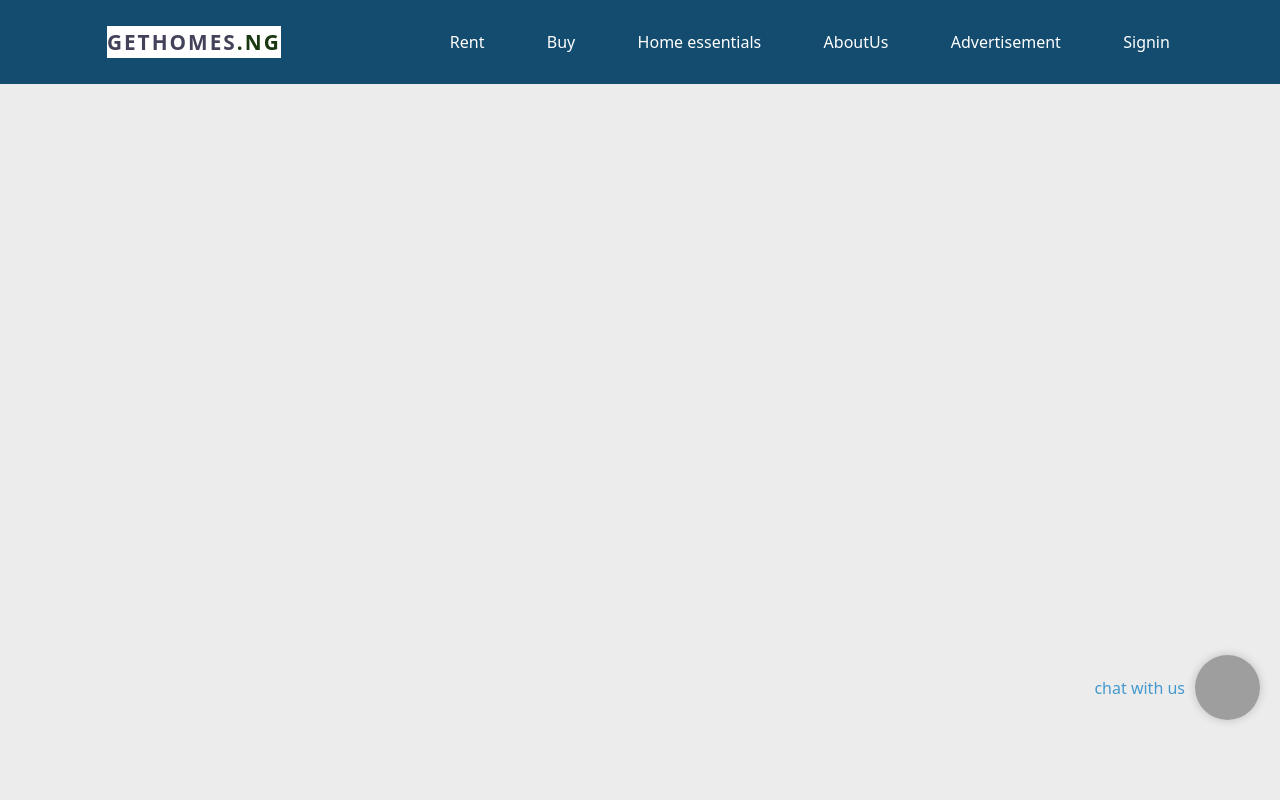
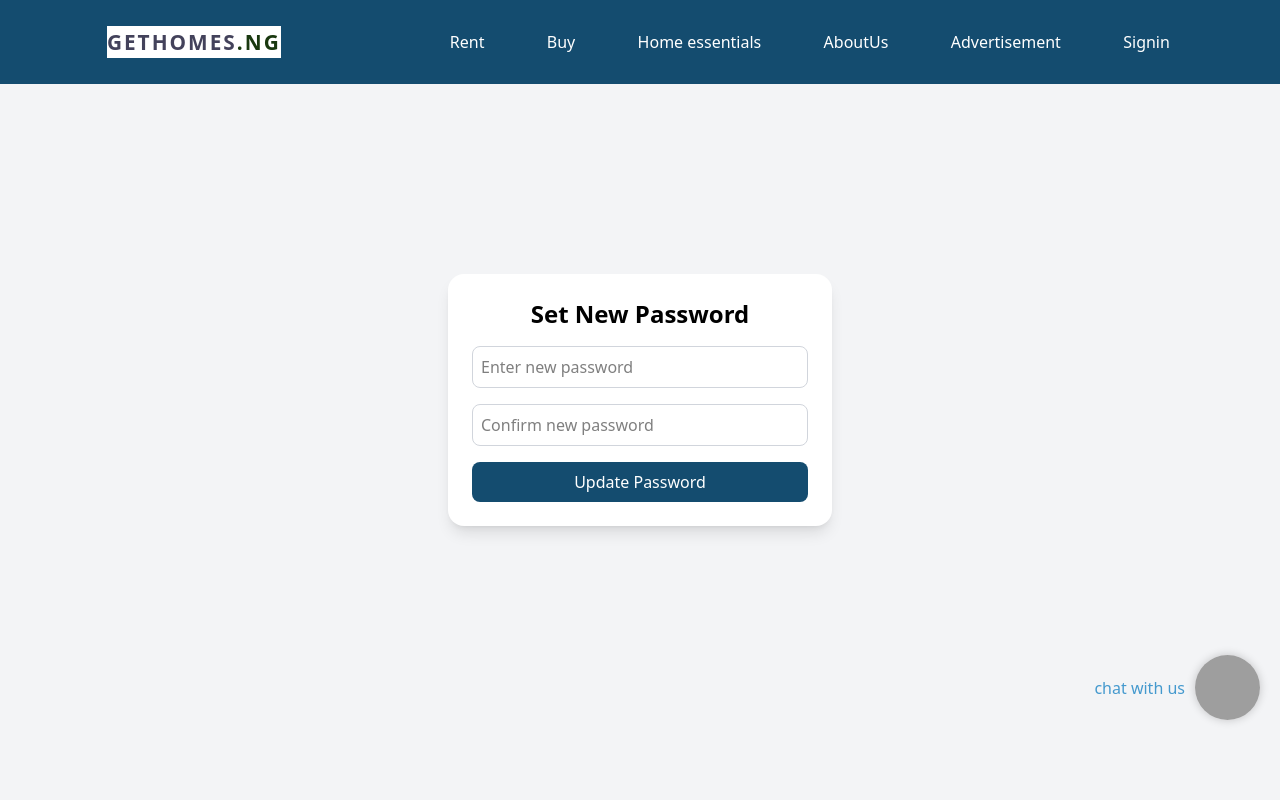
Before and after one commit to abbeytech2023/gethomes, a React (Vite) app: page /reset-password in a window 1280 px wide. Shown: the top 800 px of the page. Built offline with nearby package versions, Linux system fonts and the light colour scheme; no server answers; grey boxes are pictures that could not be loaded.

Commit message:
first commit

```diff
--- a/src/App.jsx
+++ b/src/App.jsx
@@ -1,10 +1,4 @@
-import {
-  BrowserRouter,
-  Route,
-  Navigate,
-  Routes,
-  useLocation,
-} from "react-router-dom";
+import { Route, Navigate, Routes, useLocation } from "react-router-dom";
 import { QueryClient, QueryClientProvider } from "@tanstack/react-query";
 import ProtectedRoutes from "./components/ProtectedRoutes";
 
@@ -16,12 +10,12 @@ import PropertyToLetForm from "./components/PropertiesToLetForm";
 import Profile from "./components/Profile";
 import Dashboard from "./components/Dashboard";
 import MyAccount from "./pages/MyAccount";
+import ResetPasswordPage from "./pages/ResetPassword";
 import Header from "./components/Header";
 import WhatsAppLogo from "./components/WhataAppLogo";
 
 //Pages
 import Homepage from "./pages/Homepage";
-import Sell from "./pages/Sell";
 import BuyPage from "./pages/BuyPage";
 import SignIn from "./pages/SignIn";
 import Rent from "./pages/Rent";
@@ -30,14 +24,15 @@ import { Spinner } from "./components/Spinner";
 import SinglePropertyToLet from "./pages/SinglePropertyToLet";
 import SinglePropertyForSale from "./pages/SinglePropertyForSale";
 import MerchantsPage from "./pages/MerchantsPage";
+import ForgotPasswordPage from "./pages/ResetPasswordEmail";
 
 //hooks
 import { Toaster } from "react-hot-toast";
 import { useAuthContext } from "./hooks/useAuthContext";
 import AnonymousRoute from "./components/AnonymousRoute";
 import { useEffect } from "react";
-import { ReactQueryDevtools } from "@tanstack/react-query-devtools";
 import Advertisement from "./pages/Advertisement";
+import NotFound from "./pages/NotFound";
 
 const queryClient = new QueryClient({
   defaultOptions: {
@@ -79,6 +74,8 @@ function App() {
               <Route path="/rent/:id" element={<SinglePropertyToLet />} />
               <Route path="merchants/:id" element={<MerchantsPage />} />
               <Route path="/aboutus" element={<AboutUs />} />
+              <Route path="reset-password" element={<ResetPasswordPage />} />
+              <Route path="forgot-password" element={<ForgotPasswordPage />} />
               <Route path="/homeessentials" element={<HomeEssentials />} />
               <Route
                 path="/myaccount"
@@ -104,6 +101,7 @@ function App() {
               <Route element={<AnonymousRoute />}>
                 <Route path="/signin" element={<SignIn />} />
               </Route>
+              <Route path="*" element={<NotFound />} />
             </Routes>
             <WhatsAppLogo />
           </div>
--- a/src/components/Form.jsx
+++ b/src/components/Form.jsx
@@ -2,7 +2,7 @@ export default function Form({ children, handleSubmit, onSubmit }) {
   return (
     <form
       onSubmit={handleSubmit(onSubmit)}
-      className=" flex gap-4 bg-slate-50 flex-col"
+      className="flex flex-col gap-2 bg-slate-50"
     >
       {children}
     </form>
--- a/src/components/FormRow.jsx
+++ b/src/components/FormRow.jsx
@@ -3,7 +3,9 @@
 function FormRow({ children, label, error, styles }) {
   return (
     <div
-      className={styles ? "hidden" : `flex flex-col gap-2 mb-4 text-[0.7rem]`}
+      className={
+        styles ? "hidden" : `flex relative flex-col gap-2 mb-4 text-[0.7rem]`
+      }
     >
       {label && <Label htmlFor={children.props?.id}>{label}</Label>}
       {children}
--- a/src/components/PropertiesForSale.jsx
+++ b/src/components/PropertiesForSale.jsx
@@ -49,8 +49,6 @@ function PropertiesForSale() {
     data.state === "all" ? setState("") : setState(data.state.toLowerCase());
   };
 
-  if (isLoading) return <SpinnerMini />;
-
   return (
     <>
       <div>
@@ -68,8 +66,7 @@ function PropertiesForSale() {
           </form>
           <SearchInput />
         </div>
-
-        {!documents && <SpinnerMini />}
+        <div className="mb-32 mt-18">{!documents && <SpinnerMini />}</div>
         {documents && (
           <div className="mx-auto mt-14">
             {filteredDocuments?.length === 0 && (
--- a/src/components/SearchComponent.jsx
+++ b/src/components/SearchComponent.jsx
@@ -6,7 +6,7 @@ function SearchInput() {
   const { query, setQuery } = useSearchContext();
 
   return (
-    <div className="w-[60%]  rounded-2xl backdrop-blur-md">
+    <div className="w-[60%] border-[1px]  rounded-2xl backdrop-blur-md">
       <div className="flex items-center gap-2">
         <input
           type="text"
--- /dev/null
+++ b/src/pages/NotFound.jsx
@@ -0,0 +1,20 @@
+import { Link } from "react-router-dom";
+
+export default function NotFound() {
+  return (
+    <div className="flex flex-col items-center justify-center min-h-screen px-4 text-white bg-gray-900">
+      <h2 className="mt-4 text-2xl font-semibold text-center md:text-4xl">
+        Oops! Page not found
+      </h2>
+      <p className="max-w-md mt-2 text-center text-gray-400">
+        The page you’re looking for doesn’t exist or has been moved.
+      </p>
+      <Link
+        to="/"
+        className="px-6 py-3 mt-6 font-semibold text-white transition bg-red-500 rounded-lg hover:bg-red-600"
+      >
+        Go Back Home
+      </Link>
+    </div>
+  );
+}
--- /dev/null
+++ b/src/pages/ResetPassword.jsx
@@ -0,0 +1,79 @@
+import { useState } from "react";
+import supabase from "../services/supabaseClients";
+
+export default function ResetPasswordPage() {
+  const [password, setPassword] = useState("");
+  const [confirmPassword, setConfirmPassword] = useState("");
+  const [error, setError] = useState("");
+  const [loading, setLoading] = useState(false);
+  const [message, setMessage] = useState("");
+
+  const handleUpdatePassword = async (e) => {
+    e.preventDefault();
+    setLoading(true);
+    setMessage("");
+
+    if (password !== confirmPassword) {
+      setError("Passwords do not match!");
+      setLoading(false);
+      return;
+    }
+
+    const { error } = await supabase.auth.updateUser({
+      password: password,
+    });
+
+    if (error) {
+      setMessage(error.message);
+    } else {
+      setMessage("✅ Password updated successfully! You can log in now.");
+    }
+
+    setLoading(false);
+  };
+
+  return (
+    <div className="flex items-center justify-center min-h-screen bg-gray-100">
+      <div className="w-full max-w-sm p-6 bg-white shadow-lg rounded-2xl">
+        <h1 className="mb-4 text-2xl font-bold text-center">
+          Set New Password
+        </h1>
+        <form onSubmit={handleUpdatePassword} className="space-y-4">
+          <div>
+            <input
+              type="password"
+              placeholder="Enter new password"
+              required
+              className="w-full p-2 border border-gray-300 rounded-lg focus:outline-none focus:ring-2 focus:ring-green-500"
+              value={password}
+              onChange={(e) => setPassword(e.target.value)}
+            />
+          </div>
+          <div>
+            <input
+              type="password"
+              placeholder="Confirm new password"
+              required
+              className="w-full p-2 border border-gray-300 rounded-lg focus:outline-none focus:ring-2 focus:ring-green-500"
+              value={confirmPassword}
+              onChange={(e) => setConfirmPassword(e.target.value)}
+            />
+          </div>
+          <button
+            type="submit"
+            disabled={loading}
+            className="w-full py-2 text-white transition bg-[#144c6f] rounded-lg hover:bg-[#052031]"
+          >
+            {loading ? "Updating..." : "Update Password"}
+          </button>
+        </form>
+        {error && (
+          <p className="mt-3 text-sm text-center text-[red]">{error}</p>
+        )}
+        {message && (
+          <p className="mt-3 text-sm text-center text-gray-700">{message}</p>
+        )}
+      </div>
+    </div>
+  );
+}
--- /dev/null
+++ b/src/pages/ResetPasswordEmail.jsx
@@ -0,0 +1,54 @@
+import { useState } from "react";
+import supabase from "../services/supabaseClients";
+
+export default function ForgotPasswordPage() {
+  const [email, setEmail] = useState("");
+  const [loading, setLoading] = useState(false);
+  const [message, setMessage] = useState("");
+
+  const handlePasswordReset = async (e) => {
+    e.preventDefault();
+    setLoading(true);
+    setMessage("");
+
+    const { error } = await supabase.auth.resetPasswordForEmail(email, {
+      redirectTo: "http://localhost:5173/reset-password", // change for production
+    });
+
+    if (error) {
+      setMessage(error.message);
+    } else {
+      setMessage("✅ Reset link sent! Please check your email.");
+    }
+
+    setLoading(false);
+  };
+
+  return (
+    <div className="flex items-center justify-center min-h-screen bg-gray-100">
+      <div className="w-full max-w-sm p-6 bg-white shadow-lg rounded-2xl">
+        <h1 className="mb-4 text-2xl font-bold text-center">Forgot Password</h1>
+        <form onSubmit={handlePasswordReset} className="space-y-4">
+          <input
+            type="email"
+            placeholder="Enter your email"
+            required
+            className="w-full p-2 border border-gray-300 rounded-lg focus:outline-none focus:ring-2 focus:ring-blue-500"
+            value={email}
+            onChange={(e) => setEmail(e.target.value)}
+          />
+          <button
+            type="submit"
+            disabled={loading}
+            className="w-full py-2 text-white transition bg-[#144c6f] rounded-lg hover:bg-[#052031]"
+          >
+            {loading ? "Sending..." : "Send Reset Link"}
+          </button>
+        </form>
+        {message && (
+          <p className="mt-3 text-sm text-center text-gray-700">{message}</p>
+        )}
+      </div>
+    </div>
+  );
+}
--- a/src/pages/SinglePropertyForSale.jsx
+++ b/src/pages/SinglePropertyForSale.jsx
@@ -85,7 +85,7 @@ export default function SinglePropertyForSale() {
         <>
           <div>
             <div className="flex xl:flex-row xl:gap-0 min-[0px]:gap-[5rem] flex-col items-center  justify-around  mt-[9rem]">
-              <div className="flex flex-col items-center w-[75%] gap-5 ">
+              <div className=" ">
                 <ImageSlider slides={slides} />
               </div>
 
--- a/src/pages/SinglePropertyToLet.jsx
+++ b/src/pages/SinglePropertyToLet.jsx
@@ -84,7 +84,7 @@ export default function SinglePropertyToLet() {
       {data && (
         <>
           <div className="flex xl:flex-row xl:gap-0 min-[0px]:gap-[5rem] flex-col items-center  justify-around  mt-[9rem]">
-            <div className="flex flex-col items-center w-[60%] gap-5 ">
+            <div className="px-2">
               <ImageSlider slides={slides} />
             </div>
 
@@ -94,7 +94,7 @@ export default function SinglePropertyToLet() {
                 <p>{businessName}</p>
               </div>
 
-              <ul className="text-[16px] px-6   flex flex-col gap-[1.5rem]">
+              <ul className="text-[16px] px-6   flex flex-col gap-[0.6rem]">
                 <li className="">
                   <StyledHeading>property-Description: </StyledHeading>{" "}
                   {propertyDescription}
@@ -122,7 +122,7 @@ export default function SinglePropertyToLet() {
               </ul>
             </div>
           </div>
-          <div className="mt-[9rem]  mx-auto">
+          <div className="mt-[7rem]  mx-auto">
             <Button to="/rent" type="secondary">
               Back
             </Button>
```
Also changed, not shown: src/components/LoginForm.jsx (+9 -2 lines), src/components/MobileNavigation.jsx (+8 -3 lines).
